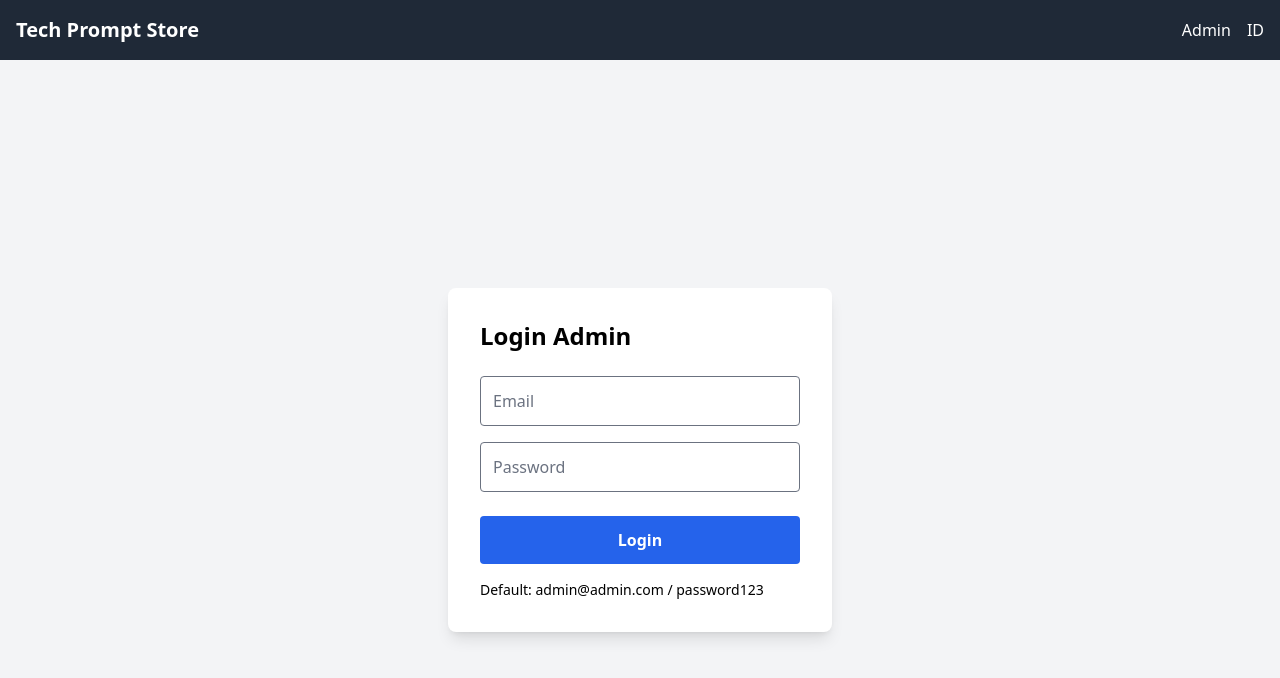
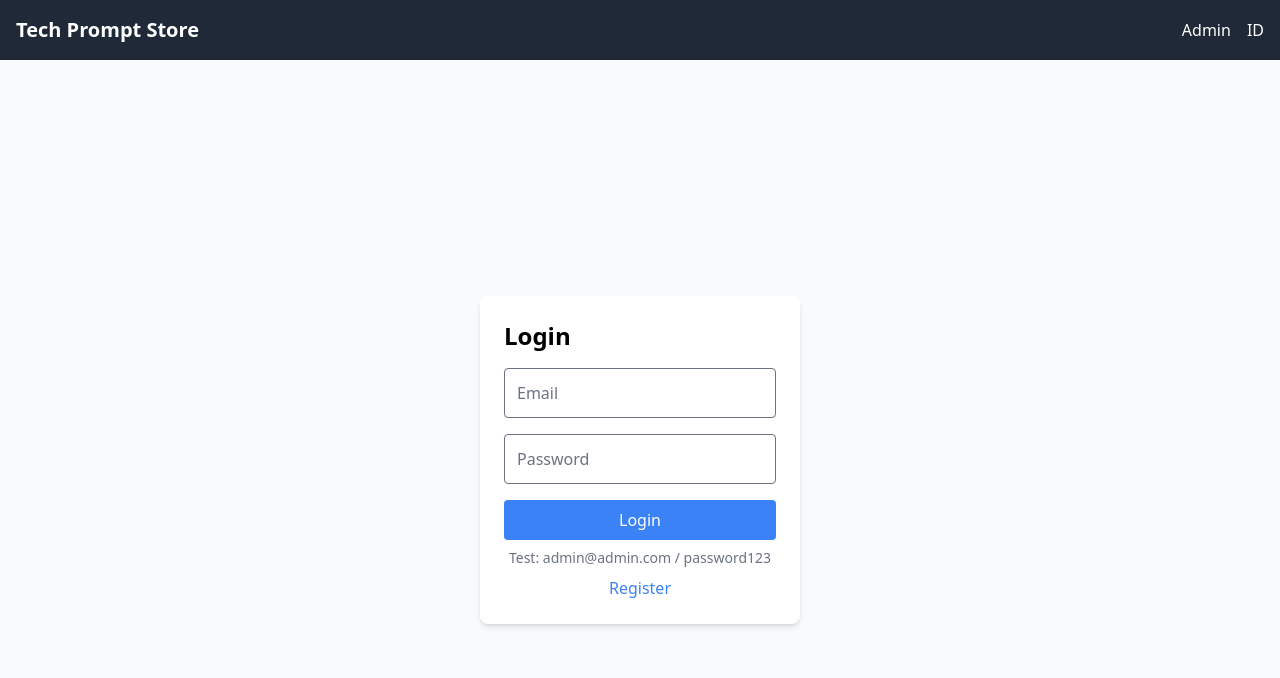
Before and after one commit to chafis1221-oss/Apps, a React (Vite) app in the folder frontend/: page /login in a window 1280 px wide. Shown: the top 678 px of the page. Built offline with nearby package versions, Linux system fonts and the light colour scheme.

Commit message:
Refactor login functionality and update UI
Refactor login handler to use async/await and improve error handling. Update form structure and styling.

```diff
--- a/frontend/src/pages/Login.jsx
+++ b/frontend/src/pages/Login.jsx
@@ -1,31 +1,34 @@
 import { useState } from 'react';
 import { useTranslation } from 'react-i18next';
+import { useNavigate } from 'react-router-dom';
 import axios from 'axios';
 
 const Login = () => {
   const { t } = useTranslation();
   const [email, setEmail] = useState('');
   const [password, setPassword] = useState('');
+  const navigate = useNavigate();
 
-  const handleLogin = (e) => {
+  const handleSubmit = async (e) => {
     e.preventDefault();
-    axios.post('https://apps-8wf5.onrender.com/api/login', { email, password })
-      .then(res => {
-        localStorage.setItem('token', res.data.token);
-        alert('Login sukses!');
-        window.location.href = '/admin';
-      })
-      .catch(err => alert('Login gagal'));
+    try {
+      const res = await axios.post('https://apps-8wf5.onrender.com/api/login', { email, password });
+      localStorage.setItem('token', res.data.token);
+      navigate('/admin');
+    } catch (err) {
+      alert('Login gagal: ' + (err.response?.data?.error || 'Coba lagi'));
+    }
   };
 
   return (
-    <div className="min-h-screen bg-gray-100 flex items-center justify-center">
-      <form onSubmit={handleLogin} className="bg-white p-8 rounded-lg shadow-lg w-96">
-        <h2 className="text-2xl font-bold mb-6">Login Admin</h2>
-        <input type="email" placeholder="Email" value={email} onChange={e => setEmail(e.target.value)} className="w-full p-3 border mb-4 rounded" required />
-        <input type="password" placeholder="Password" value={password} onChange={e => setPassword(e.target.value)} className="w-full p-3 border mb-6 rounded" required />
-        <button type="submit" className="w-full bg-blue-600 text-white py-3 rounded font-bold">Login</button>
-        <p className="mt-4 text-sm">Default: admin@admin.com / password123</p>
+    <div className="min-h-screen flex items-center justify-center bg-gray-50">
+      <form onSubmit={handleSubmit} className="bg-white p-6 rounded-lg shadow-md w-80">
+        <h2 className="text-2xl font-bold mb-4">{t('login.title')}</h2>
+        <input type="email" placeholder="Email" value={email} onChange={(e) => setEmail(e.target.value)} className="w-full p-3 border rounded mb-4" required />
+        <input type="password" placeholder="Password" value={password} onChange={(e) => setPassword(e.target.value)} className="w-full p-3 border rounded mb-4" required />
+        <button type="submit" className="w-full bg-blue-500 text-white py-2 rounded">Login</button>
+        <p className="mt-2 text-center text-sm text-gray-500">Test: admin@admin.com / password123</p>
+        <a href="/register" className="block text-center text-blue-500 mt-2">Register</a>
       </form>
     </div>
   );
```
